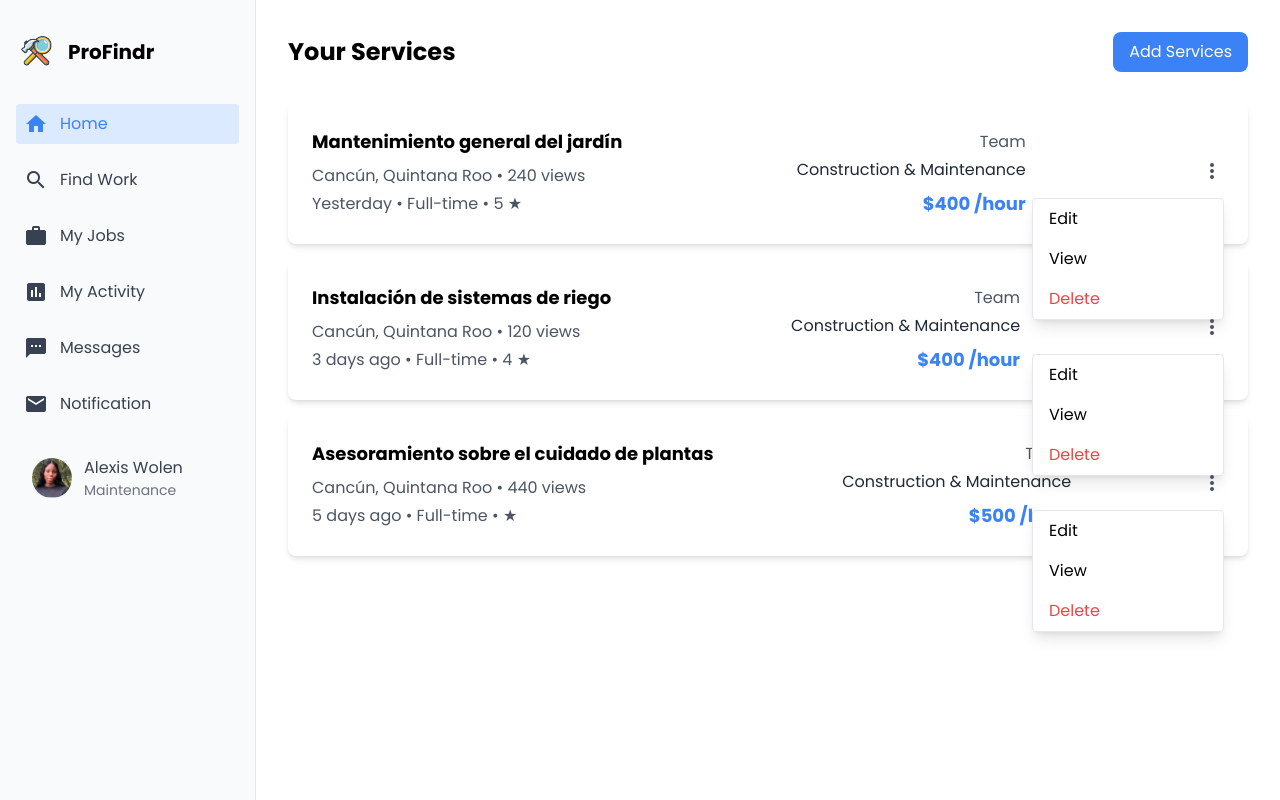
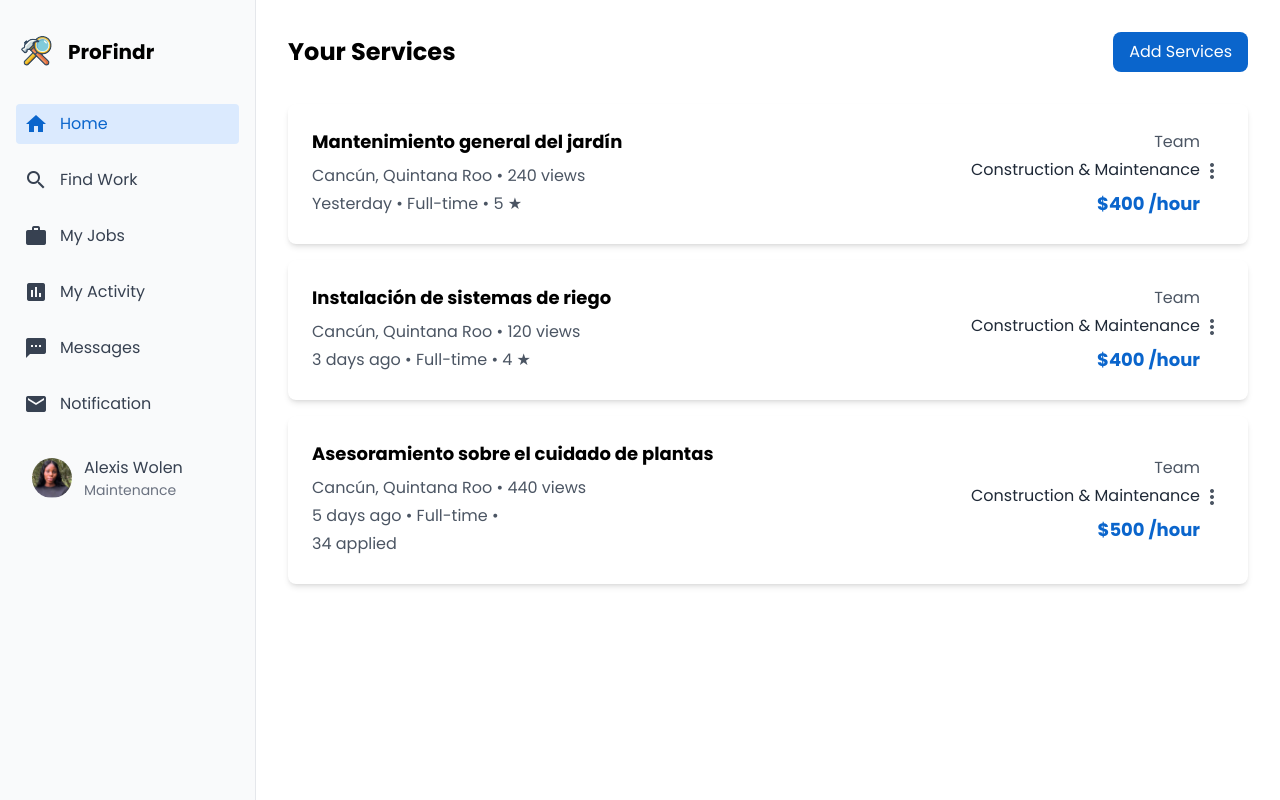
Before and after one commit to YadiraHC/ProFindr, a React (Vite) app: page /home in a window 1280 px wide. Built offline with nearby package versions, Linux system fonts and the light colour scheme; sample sign-in values are in the browser's storage.

Commit message:
Fix, Separacion de componentes para enlistar los servicios.

```diff
--- /dev/null
+++ b/src/components/Home/ServiceCard.tsx
@@ -0,0 +1,69 @@
+// src/components/Home/ServiceCard.tsx
+
+import React, { useState, useRef, useEffect } from 'react';
+
+interface ServiceCardProps {
+    service: {
+        title: string;
+        location: string;
+        views: number;
+        date: string;
+        type: string;
+        rating?: number;
+        applications?: number;
+        team: string;
+        price: number;
+    };
+}
+
+const ServiceCard: React.FC<ServiceCardProps> = ({ service }) => {
+    const [isDropdownOpen, setIsDropdownOpen] = useState(false);
+    const dropdownRef = useRef<HTMLDivElement>(null);
+
+    const toggleDropdown = () => {
+        setIsDropdownOpen(!isDropdownOpen);
+    };
+
+    const handleClickOutside = (event: MouseEvent) => {
+        if (dropdownRef.current && !dropdownRef.current.contains(event.target as Node)) {
+            setIsDropdownOpen(false);
+        }
+    };
+
+    useEffect(() => {
+        document.addEventListener('mousedown', handleClickOutside);
+        return () => {
+            document.removeEventListener('mousedown', handleClickOutside);
+        };
+    }, []);
+
+    return (
+        <div className="bg-white p-6 rounded-lg shadow-md flex justify-between items-center relative">
+            <div className="flex-grow">
+                <h2 className="text-lg font-bold mb-2">{service.title}</h2>
+                <p className="text-gray-600 mb-1">{service.location} • {service.views} views</p>
+                <p className="text-gray-600 mb-1">{service.date} • {service.type} • {service.rating ? `${service.rating} ★` : ''}</p>
+                {service.applications && (
+                    <p className="text-gray-600 mb-1">{service.applications} applied</p>
+                )}
+            </div>
+            <div className="flex-shrink-0 text-right">
+                <p className="text-gray-600 mb-1">Team</p>
+                <p className="text-gray-800 mb-2">{service.team}</p>
+                <p className="text-[#0A65CC] font-bold text-lg">{`$${service.price} /hour`}</p>
+            </div>
+            <div className="relative">
+                <button className="material-icons text-gray-600" onClick={toggleDropdown}>more_vert</button>
+                {isDropdownOpen && (
+                    <div ref={dropdownRef} className="absolute right-0 mt-2 w-48 bg-white border rounded shadow-lg z-50">
+                        <button className="block px-4 py-2 text-left w-full">Edit</button>
+                        <button className="block px-4 py-2 text-left w-full">View</button>
+                        <button className="block px-4 py-2 text-left w-full text-red-500">Delete</button>
+                    </div>
+                )}
+            </div>
+        </div>
+    );
+};
+
+export default ServiceCard;
--- a/src/components/common/SideMenu.tsx
+++ b/src/components/common/SideMenu.tsx
@@ -27,7 +27,7 @@ const SideMenu: React.FC = () => {
                     <div
                         key={item.name}
                         className={`flex items-center p-2 mb-4 rounded cursor-pointer ${
-                            location.pathname === item.path ? 'bg-blue-100 text-blue-500' : 'text-gray-700'
+                            location.pathname === item.path ? 'bg-blue-100 text-[#0A65CC]' : 'text-gray-700'
                         }`}
                         onClick={() => navigate(item.path)}
                     >
--- a/src/pages/Home.tsx
+++ b/src/pages/Home.tsx
@@ -2,7 +2,7 @@
 
 import React from 'react';
 import SideMenu from '../components/common/SideMenu';
-import Header from '../components/LandingPage/Header';
+import ServiceCard from '../components/Home/ServiceCard';
 
 const services = [
     {
@@ -44,30 +44,11 @@ const Home: React.FC = () => {
             <div className="flex-1 p-8">
                 <div className="flex justify-between items-center mb-8">
                     <h1 className="text-2xl font-bold">Your Services</h1>
-                    <button className="bg-blue-500 text-white px-4 py-2 rounded-lg">Add Services</button>
+                    <button className="bg-[#0A65CC] text-white px-4 py-2 rounded-lg">Add Services</button>
                 </div>
                 <div className="space-y-4">
                     {services.map((service, index) => (
-                        <div key={index} className="bg-white p-6 rounded-lg shadow-md flex justify-between items-center">
-                            <div>
-                                <h2 className="text-lg font-bold mb-2">{service.title}</h2>
-                                <p className="text-gray-600 mb-1">{service.location} • {service.views} views</p>
-                                <p className="text-gray-600 mb-1">{service.date} • {service.type} • {service.rating} ★</p>
-                            </div>
-                            <div className="text-right">
-                                <p className="text-gray-600 mb-1">Team</p>
-                                <p className="text-gray-800 mb-2">{service.team}</p>
-                                <p className="text-blue-500 font-bold text-lg">{`$${service.price} /hour`}</p>
-                            </div>
-                            <div className="relative">
-                                <button className="material-icons text-gray-600">more_vert</button>
-                                <div className="absolute right-0 mt-2 w-48 bg-white border rounded shadow-lg">
-                                    <button className="block px-4 py-2 text-left w-full">Edit</button>
-                                    <button className="block px-4 py-2 text-left w-full">View</button>
-                                    <button className="block px-4 py-2 text-left w-full text-red-500">Delete</button>
-                                </div>
-                            </div>
-                        </div>
+                        <ServiceCard key={index} service={service} />
                     ))}
                 </div>
             </div>
@@ -76,21 +57,3 @@ const Home: React.FC = () => {
 };
 
 export default Home;
-
-
-
-/* import React from 'react';
-import Header from '../components/LandingPage/Header';
-
-const Home: React.FC = () => {
-    return (
-        <div>
-            <Header/>
-
-        </div>
-    );
-
-};
-
-export default Home;
- */
```
